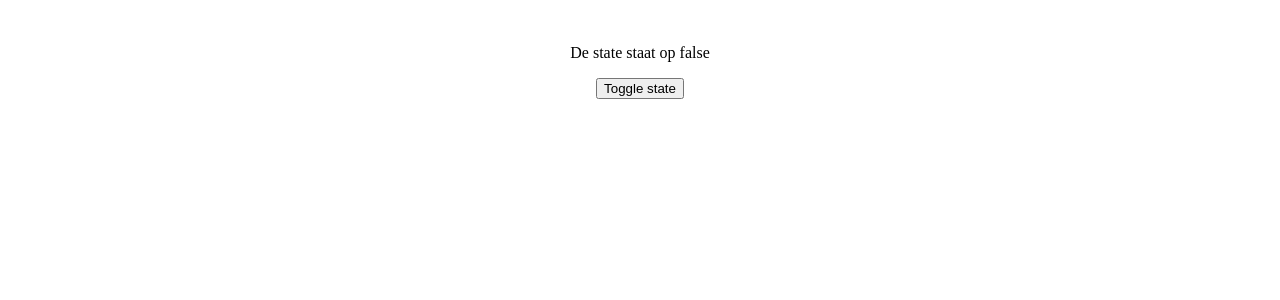
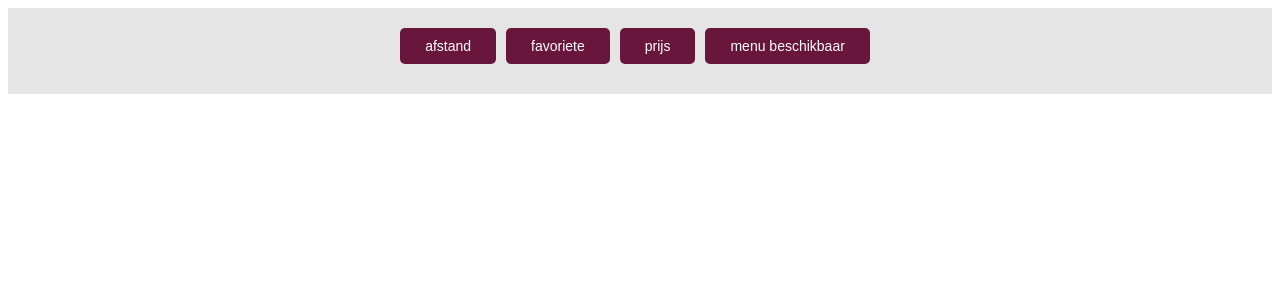
Before and after one commit to jaspervriends/medialab-2-menunu, a React (Create React App) app in the folder frontend/: page /home in a window 1280 px wide. Shown: the top 300 px of the page. Built offline with nearby package versions, Linux system fonts and the light colour scheme.

Commit message:
add buttoncomponent

```diff
--- a/frontend/src/App.js
+++ b/frontend/src/App.js
@@ -1,6 +1,7 @@
 import React from "react";
 import { BrowserRouter, Switch, Route } from "react-router-dom";
 import Home from "./pages/Home/Home";
+import "./app.scss";
 import PageNotFound from "./pages/PageNotFound/PageNotFound";
 
 function App() {
--- /dev/null
+++ b/frontend/src/app.scss
@@ -0,0 +1 @@
+$primary-color: #68163B;
--- /dev/null
+++ b/frontend/src/components/Button/Button.js
@@ -0,0 +1,14 @@
+import React, { useState, Component } from "react";
+import "./button.scss";
+
+class Button extends Component {
+  render() {
+    return (
+    <button className={"button"}>
+      {this.props.label}
+    </button>
+  );
+  }
+}
+
+export default Button;
--- /dev/null
+++ b/frontend/src/components/Button/button.scss
@@ -0,0 +1,10 @@
+.button {
+    background-color: #68163B;
+    width: fit-content;
+    padding: 10px 25px;
+    color: white;
+    border-radius: 5px;
+    border: none;
+    font-size: 14px;
+    margin: 0 10px 10px 0;
+}
--- a/frontend/src/pages/Home/Home.js
+++ b/frontend/src/pages/Home/Home.js
@@ -1,17 +1,18 @@
 import React, { useState } from "react";
 import "./home.scss";
+import Button from "../../components/Button/Button"
 
 export default function Home() {
   const [exampleState, setExampleState] = useState(false);
 
   return (
-    <div className={"example-div"}>
-      <p>
-        {exampleState ? "De state staat op true" : "De state staat op false"}
-      </p>
-      <button onClick={() => setExampleState(!exampleState)}>
-        Toggle state
-      </button>
+    <div className={"container"}>
+      <div className={"filter"}>
+        <Button label="afstand" />
+        <Button label="favoriete" />
+        <Button label="prijs" />
+        <Button label="menu beschikbaar" />
+      </div>
     </div>
   );
 }
--- a/frontend/src/pages/Home/home.scss
+++ b/frontend/src/pages/Home/home.scss
@@ -1,4 +1,5 @@
-.example-div {
+.container {
   padding: 20px;
   text-align: center;
+  background-color: #E5E5E5;
 }
```
Also changed, not shown: frontend/src/pages/Inloggen/Inloggen.js (added, +15 -0 lines), frontend/src/pages/Inloggen/inloggen.scss (added).
